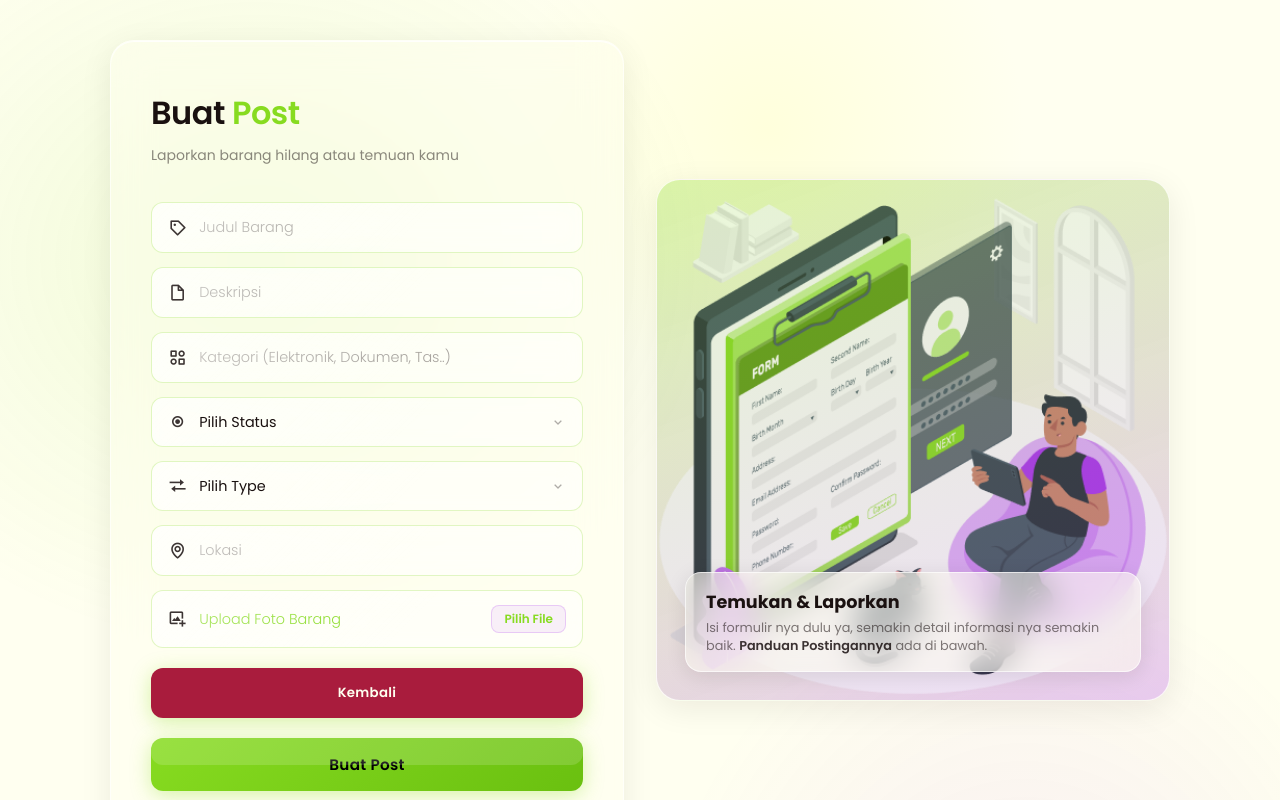
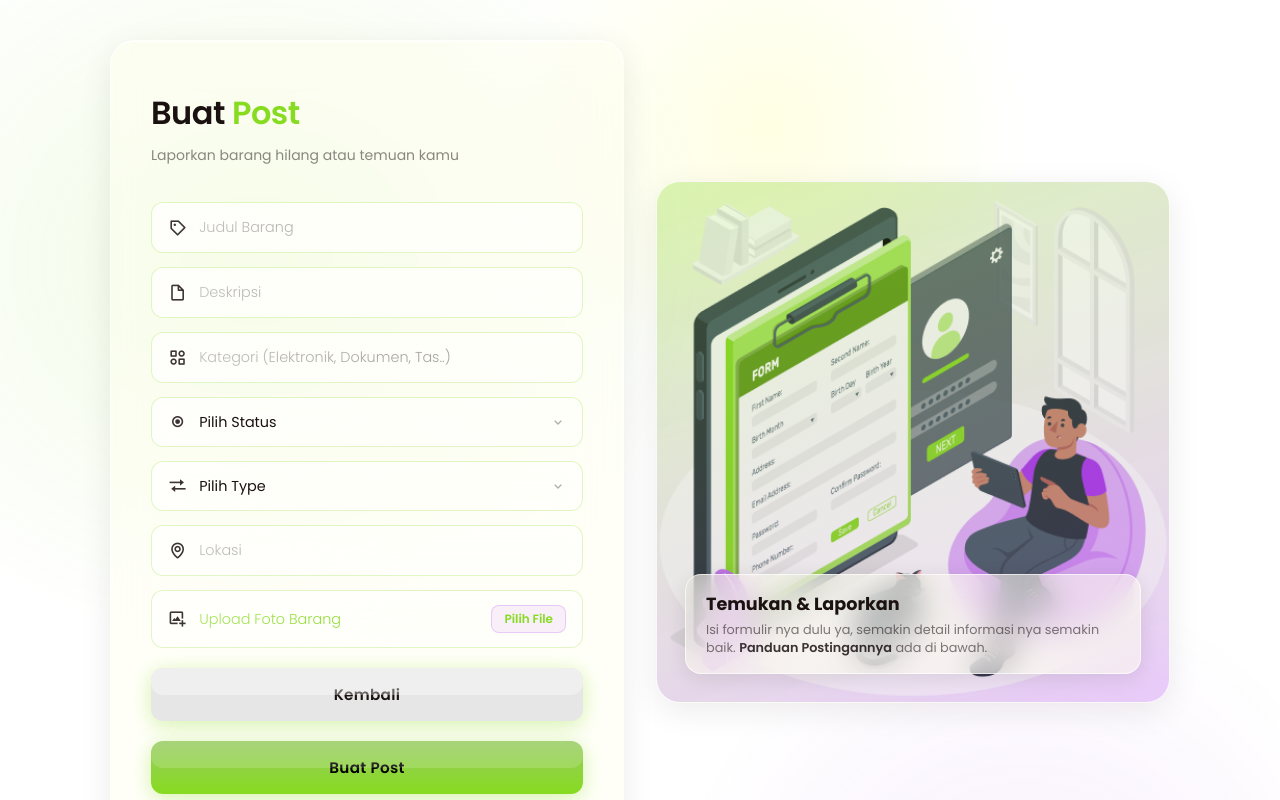
Before and after one commit to rafliwijaya/unimed-lostnfound, a React (Vite) app: page /create-post in a window 1280 px wide. Shown: the top 800 px of the page. Built offline with nearby package versions, Linux system fonts and the light colour scheme; no server answers.

Commit message:
perbaikan ui

```diff
--- a/src/pages/style/dashboard.css
+++ b/src/pages/style/dashboard.css
@@ -1,17 +1,3 @@
-:root {
-
-  --glass-bg: rgba(255, 255, 240, 0.45);
-  --glass-border: rgba(255, 255, 255, 0.6);
-  --glass-shadow: 0 8px 32px rgba(26, 17, 16, 0.08);
-  --glass-blur: blur(20px);
-  --input-bg: rgba(255, 255, 255, 0.55);
-  --radius-lg: 24px;
-  --radius-md: 16px;
-  --radius-sm: 12px;
-
-  --sidebar-width: 240px;
-}
-
 .dashboard-page {
   min-height: 100vh;
   background-color: var(--background);
@@ -474,6 +460,7 @@
 
   .dashboard-sidebar.open {
     transform: translateX(0);
+    background-color: rgba(255, 255, 240, 0.80)
   }
 
   .sidebar-overlay.open {
--- a/src/pages/style/post.css
+++ b/src/pages/style/post.css
@@ -1,16 +1,3 @@
-:root {
-  --glass-bg: rgba(255, 255, 240, 0.45);
-  --glass-border: rgba(255, 255, 255, 0.6);
-  --glass-shadow: 0 8px 32px rgba(26, 17, 16, 0.08);
-  --glass-blur: blur(20px);
-  --input-bg: rgba(255, 255, 255, 0.55);
-  --input-border: rgba(135, 219, 32, 0.25);
-  --input-focus: rgba(135, 219, 32, 0.5);
-  --radius-lg: 24px;
-  --radius-md: 16px;
-  --radius-sm: 12px;
-}
-
 .create-post-page {
   min-height: 100vh;
   background-color: var(--background);
@@ -211,7 +198,7 @@
 .submit-btn {
   margin-top: 6px;
   padding: 15px 28px;
-  background: linear-gradient(135deg, var(--primary) 0%, #6ac010 100%);
+  background: linear-gradient(360deg, var(--primary) 0%, #98cb62 100%);
   font-size: 0.95rem;
   font-weight: 600;
   letter-spacing: 0.3px;
@@ -228,8 +215,8 @@
 .cancel-btn {
   margin-top: 6px;
   padding: 15px 28px;
-  background: var(--antagonist);
-  font-size: 0.95rema;
+  background: #e6e6e6;
+  font-size: 0.95rem;
   font-weight: 600;
   letter-spacing: 0.3px;
   border: none;
@@ -240,7 +227,7 @@
   overflow: hidden;
   transition: transform 0.2s ease, box-shadow 0.2s ease;
   box-shadow: 0 4px 20px rgba(135, 219, 32, 0.35);
-  color: var(--background);
+  color: var(--text);
 }
 
 .submit-btn::before {
@@ -249,6 +236,14 @@
   top: 0; left: 0; right: 0;
   height: 50%;
   background: rgba(255,255,255,0.15);
+  border-radius: inherit;
+}
+.cancel-btn::before {
+  content: '';
+  position: absolute;
+  top: 0; left: 0; right: 0;
+  height: 50%;
+  background: rgba(255, 255, 255, 0.35);
   border-radius: inherit;
 }
 
--- a/src/pages/style/style.css
+++ b/src/pages/style/style.css
@@ -4,8 +4,21 @@
     --primary: #87DB20;
     --secondary: #A935EB;
     --text: #1A1110;
-    --background: #fffff0;
+    --background: #ffffff;
     --antagonist: #a91c3d;
+
+    --glass-bg: rgba(255, 255, 240, 0.45);
+  --glass-border: rgba(255, 255, 255, 0.6);
+  --glass-shadow: 0 8px 32px rgba(26, 17, 16, 0.08);
+  --glass-blur: blur(20px);
+  --input-bg: rgba(255, 255, 255, 0.55);
+  --input-border: rgba(135, 219, 32, 0.25);
+  --input-focus: rgba(135, 219, 32, 0.5);
+  --radius-lg: 24px;
+  --radius-md: 16px;
+  --radius-sm: 12px;
+
+  --sidebar-width: 240px;
 }
 
 * {
```
